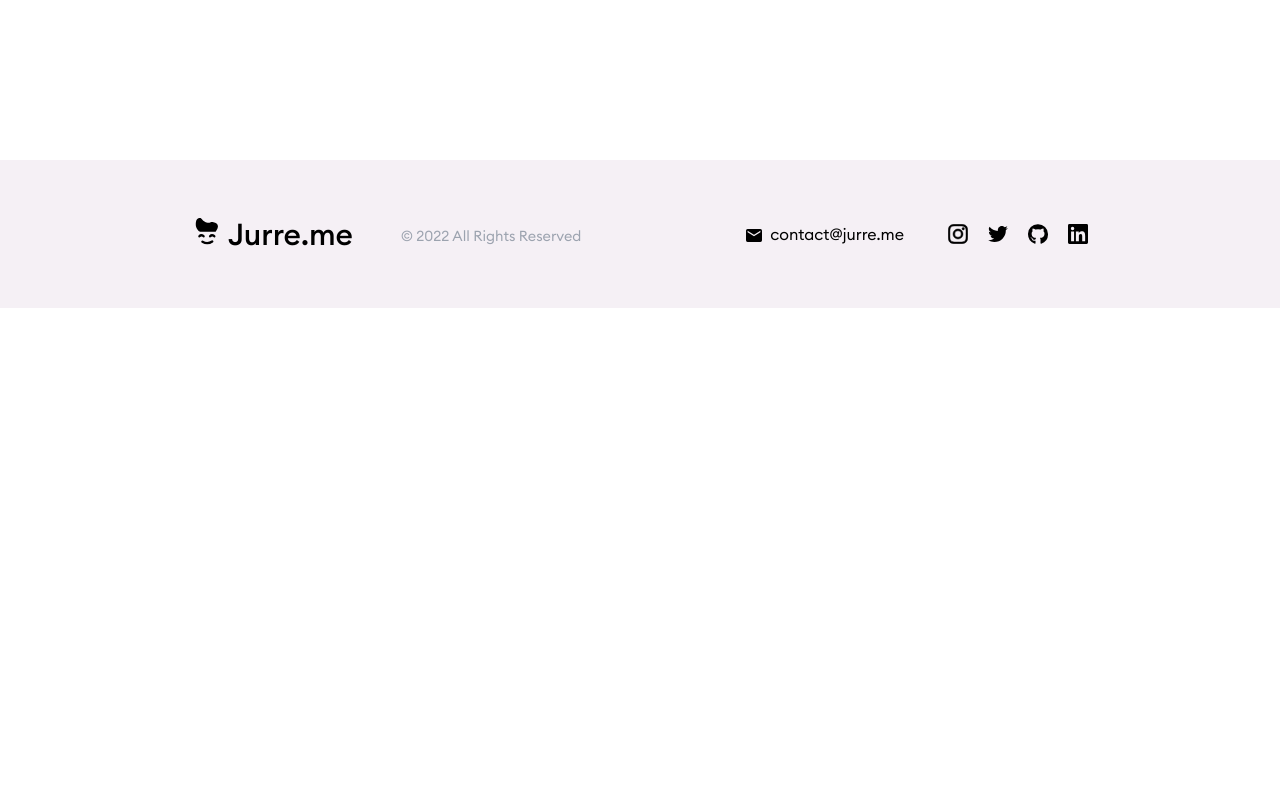
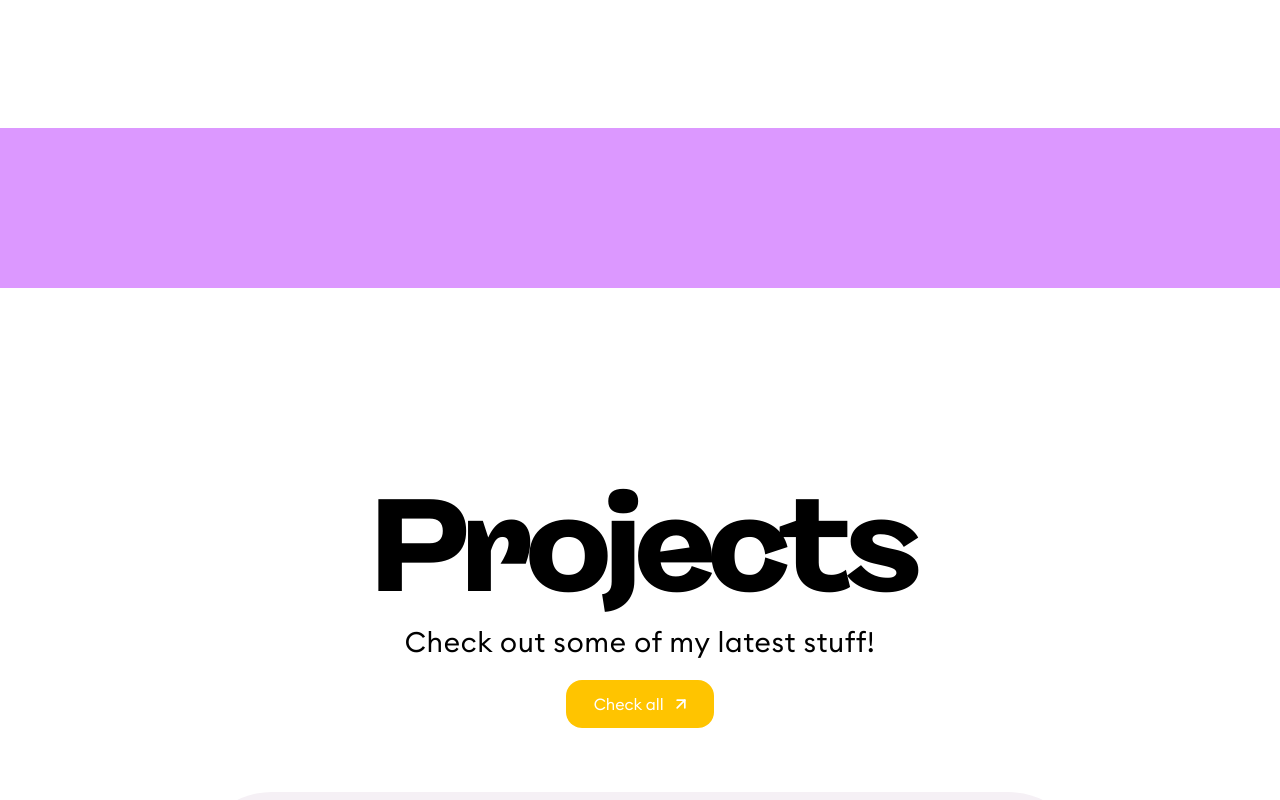
Before and after one commit to Jurredr/jurre-me, a Next.js app: page / in a window 1280 px wide. Shown: the part 1560-2360 px from the top of the page. Before the commit the page ends 1868 px from the top, so only its background shows below. Built offline with nearby package versions, Linux system fonts and the light colour scheme.

Commit message:
Added (fully responsive) project home section

```diff
--- a/components/HomeAbout.tsx
+++ b/components/home/HomeAbout.tsx
@@ -2,7 +2,7 @@ import Image from 'next/image'
 
 const HomeAbout: React.FC = () => {
   return (
-    <div className="my-48 flex flex-col items-center justify-center">
+    <div className="my-44 flex flex-col items-center justify-center">
       <div className="mb-20 flex flex-col items-center justify-center">
         <h1 className="whitespace-nowrap font-freigeistwide text-[9rem] font-black leading-[1] tracking-[-0.07em]">
           Hi!
--- /dev/null
+++ b/components/home/HomeProjects.tsx
@@ -0,0 +1,27 @@
+import MaskSvg from '../MaskSvg'
+
+const HomeProjects: React.FC = () => {
+  return (
+    <div className="my-48 flex flex-col items-center justify-center">
+      <h1 className="whitespace-nowrap font-freigeistwide text-[5rem] font-black leading-[1] tracking-[-0.07em] text-black dark:text-white sm:text-[8.2rem]">
+        Projects
+      </h1>
+      <h2 className="mt-4 whitespace-nowrap font-euclid text-lg tracking-wide text-black dark:text-white sm:text-[1.75rem]">
+        Check out some of my latest stuff!
+      </h2>
+      <button className="mb-16 mt-6 flex items-center justify-center gap-3 rounded-2xl bg-jurreyellow py-3 px-7 dark:bg-jurredarkyellow">
+        <p className="text-white">Check all</p>
+        <MaskSvg
+          className="h-[0.65rem] w-[0.65rem]"
+          url="/icons/arrow-tr.svg"
+          color="white"
+        />
+      </button>
+      <div className="h-[60rem] w-full px-6 sm:px-12 lg:px-32 xl:px-48">
+        <div className="h-full w-full rounded-[5rem] bg-jurreoffwhite dark:bg-jurredarklight"></div>
+      </div>
+    </div>
+  )
+}
+
+export default HomeProjects
--- a/components/home/HomeToolScroller.tsx
+++ b/components/home/HomeToolScroller.tsx
@@ -1,6 +1,6 @@
 const HomeToolScroller: React.FC = () => {
   return (
-    <div className="h-44 w-full bg-jurrelightpurple dark:bg-jurredarkpurple"></div>
+    <div className="h-40 w-full bg-jurrelightpurple dark:bg-jurredarkpurple"></div>
   )
 }
 
--- a/pages/index.tsx
+++ b/pages/index.tsx
@@ -1,8 +1,10 @@
 import type { NextPage } from 'next'
 import Cursor from '../components/Cursor'
 import Footer from '../components/Footer'
-import HomeAbout from '../components/HomeAbout'
-import HomeHero from '../components/HomeHero'
+import HomeAbout from '../components/home/HomeAbout'
+import HomeHero from '../components/home/HomeHero'
+import HomeProjects from '../components/home/HomeProjects'
+import HomeToolScroller from '../components/home/HomeToolScroller'
 import NavBar from '../components/NavBar'
 
 const Home: NextPage = () => {
@@ -12,6 +14,8 @@ const Home: NextPage = () => {
       <NavBar />
       <HomeHero />
       <HomeAbout />
+      <HomeToolScroller />
+      <HomeProjects />
       <Footer />
     </div>
   )
```
Also changed, not shown: components/home/HomeHero.tsx (renamed from components/HomeHero.tsx).
